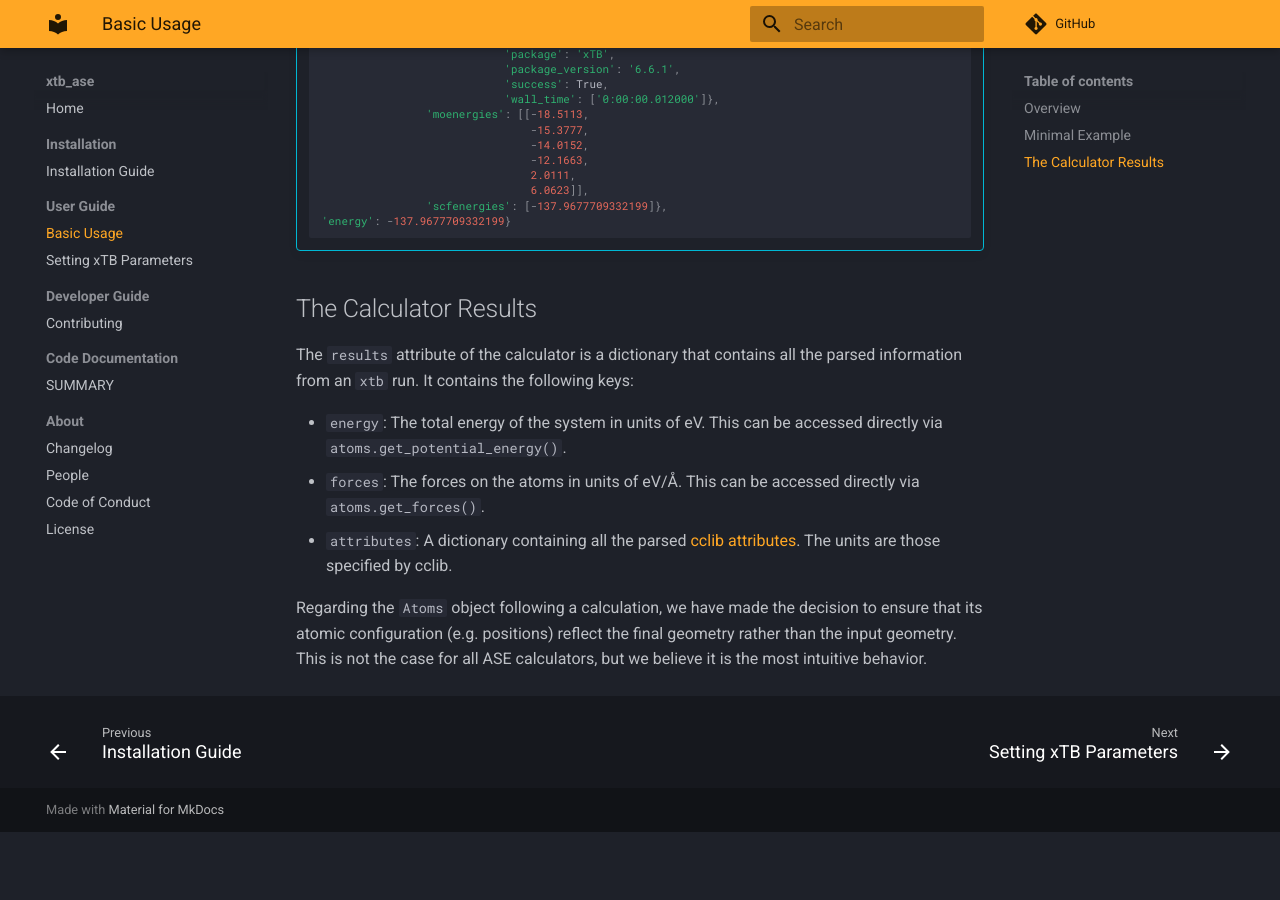
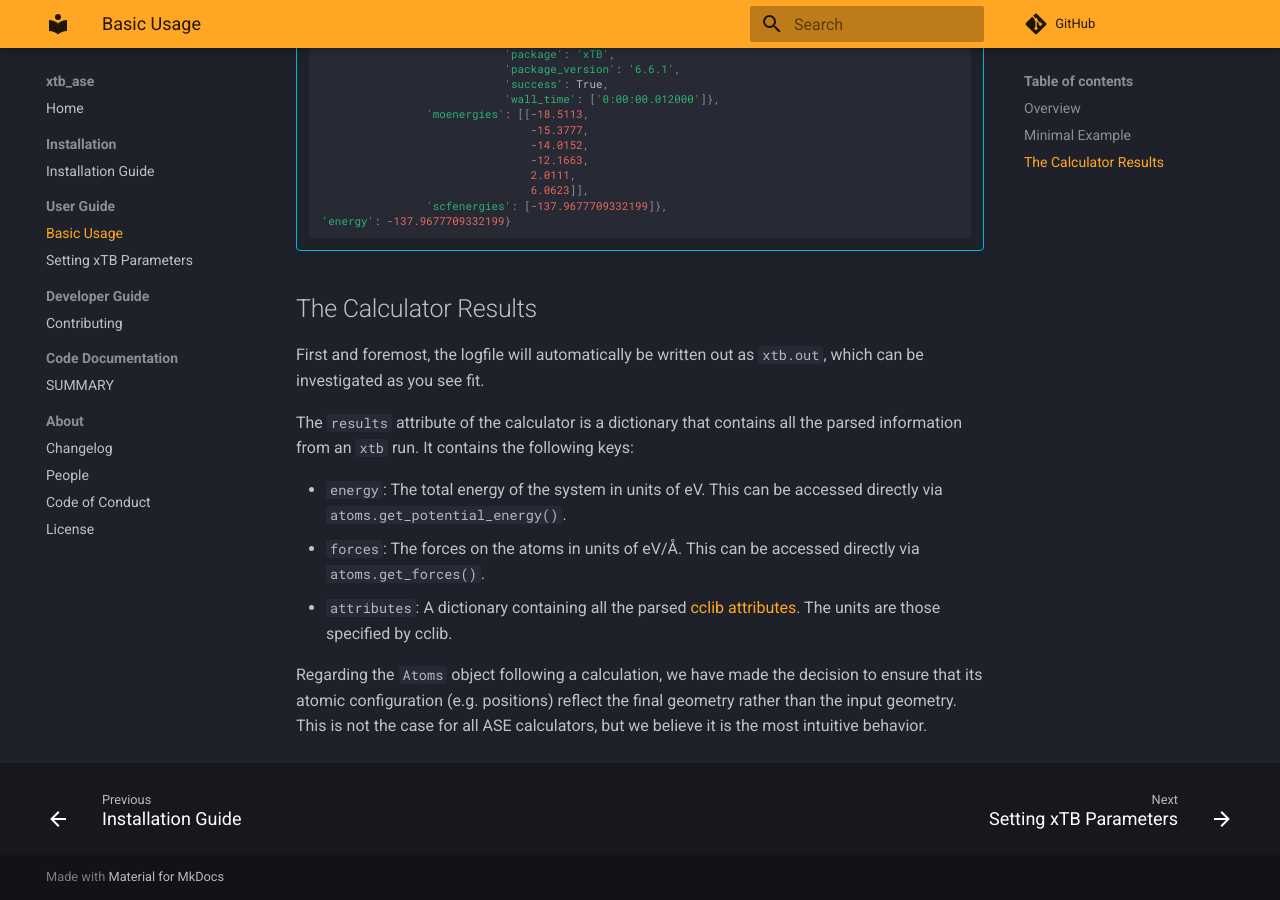
Before and after one commit to Andrew-S-Rosen/xtb_ase, an MkDocs documentation site: the page built from docs/user_guide/basics.md, in a window 1280 px wide and 900 px high, scrolled down 848 px. Built offline with MkDocs 1.6.1 and Material for MkDocs 9.7.7, drawn with Linux system fonts in a browser that asks for light colours; plug-ins that fetch from the network failed and are left out; comment, search, counter and statistics services are not loaded; before the commit the page ends 1680 px from its top, so only the background shows below that.

Commit message:
Update basics.md

```diff
--- a/docs/user_guide/basics.md
+++ b/docs/user_guide/basics.md
@@ -48,6 +48,8 @@ print(atoms.calc.results)
 
 ## The Calculator Results
 
+First and foremost, the logfile will automatically be written out as `xtb.out`, which can be investigated as you see fit.
+
 The `results` attribute of the calculator is a dictionary that contains all the parsed information from an `xtb` run. It contains the following keys:
 
 - `energy`: The total energy of the system in units of eV. This can be accessed directly via `atoms.get_potential_energy()`.
```
